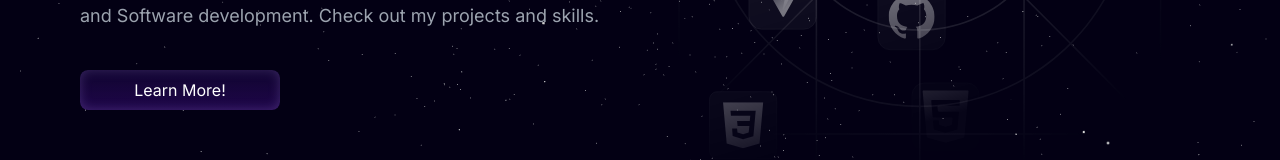
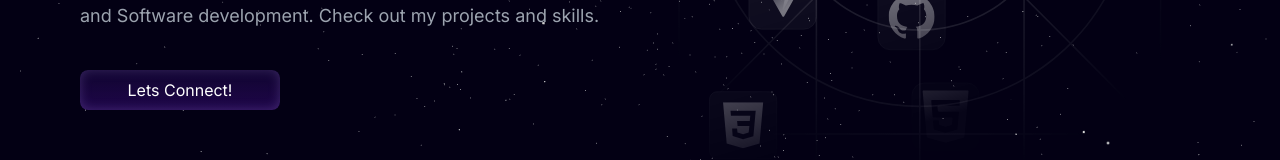
Before and after one commit to Puskar-Roy/Puskar-Roy-Portfolio, a Next.js app: page / in a window 1280 px wide. Shown: the part 549-709 px from the top of the page. Built offline with nearby package versions, Linux system fonts and the light colour scheme; a web font is replaced by a local one.

Commit message:
feat : change body

```diff
--- a/components/sub/HeroContent.tsx
+++ b/components/sub/HeroContent.tsx
@@ -53,7 +53,7 @@ const HeroContent = () => {
           variants={slideInFromLeft(1)}
           className="py-2 button-primary text-center text-white cursor-pointer rounded-lg max-w-[200px]"
         >
-          Learn More!
+          Lets Connect!
         </motion.a>
       </div>
 
```
